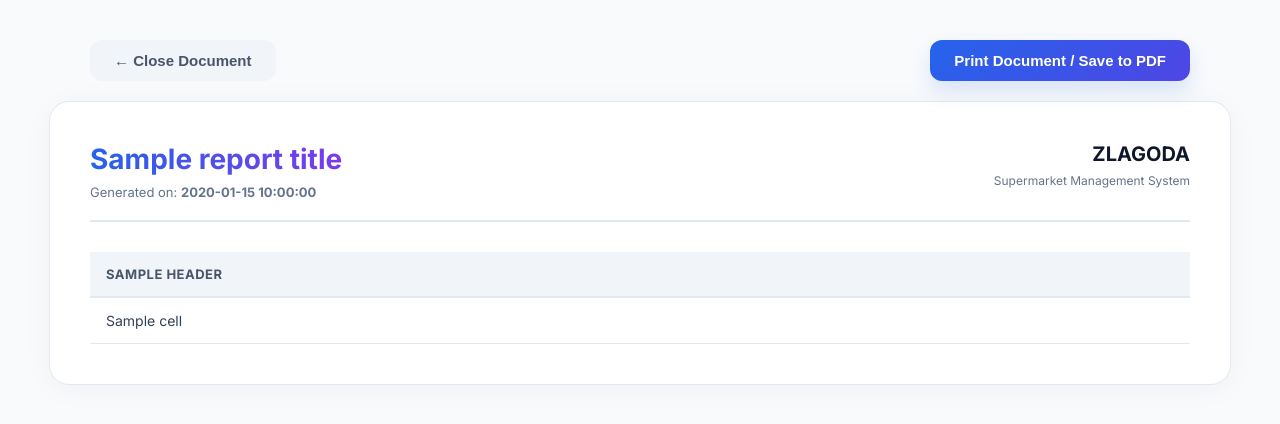
After one commit to Anastasia216/zlagoda, a Flask app: template templates/reports/printable_report.html in a window 1280 px wide. The commit adds this page. Shown: the top 424 px of the page. Run offline with Flask 3, Linux system fonts and the light colour scheme; the template is opened without the code that fills it: most values are stand-ins (such as "Sample title", 1, 10 or a date in 2020); parts of the project's set-up code (start-up, migrations or seed data) failed here and were passed over.

Commit message:
reports added (except empl n recpt)

```diff
--- a/app.py
+++ b/app.py
@@ -12,7 +12,7 @@ from application.routes.customer_card_routes import customer_card_routes
 from application.routes.product_routes import product_routes
 from application.routes.user_routes import user_routes
 from application.routes.auth import auth
-
+from application.routes.report_routes import report_routes
 def create_app():
     app = Flask(__name__)
 
@@ -23,8 +23,8 @@ def create_app():
     app.register_blueprint(category_routes)
     app.register_blueprint(customer_card_routes)
     app.register_blueprint(receipt_routes)
-
     app.register_blueprint(store_product_routes)
+    app.register_blueprint(report_routes)
     @app.route("/")
     @login_required
     def home():
--- a/templates/categories/categories.html
+++ b/templates/categories/categories.html
@@ -1026,10 +1026,7 @@
         Add Category
 
     </button>
-    <button class="main-btn report-btn"
-            onclick="window.location.href='/categories/report'">
-        Report
-    </button>
+<button class="main-btn report-btn" onclick="window.open('/categories/report', '_blank')">Report</button>
 </div>
 
 <div id="profileModal" onclick="outsideClick(event)" style="display:none; position:fixed; top:0; left:0; width:100%; height:100%; background:rgba(0,0,0,0.4); z-index:9999;">
--- a/templates/customer_cards/customer_cards.html
+++ b/templates/customer_cards/customer_cards.html
@@ -239,7 +239,7 @@
 <div class="floating-buttons">
     <button class="main-btn add-btn" onclick="openAddModal()">Add Card</button>
     {% if session["role"] == "manager" %}
-    <button class="main-btn report-btn" onclick="window.location.href='/customer_cards/report'">Report</button>
+    <button class="main-btn report-btn" onclick="window.open('/customer_cards/report', '_blank')">Report</button>
     {% endif %}
 </div>
 
--- a/templates/products/products.html
+++ b/templates/products/products.html
@@ -1166,7 +1166,7 @@
 <div class="floating-buttons">
     {% if session["role"] == "manager" %}
     <button class="main-btn add-btn" onclick="openAddModal()">Add</button>
-    <button class="main-btn report-btn" onclick="window.location.href='/products/report'">Report</button>
+    <button class="main-btn report-btn" onclick="window.open('/products/report', '_blank')">Report</button>
     {% endif %}
 </div>
 
--- /dev/null
+++ b/templates/reports/printable_report.html
@@ -0,0 +1,189 @@
+<!DOCTYPE html>
+<html lang="en">
+<head>
+    <meta charset="UTF-8">
+    <title>{{ report_title }}</title>
+    <link rel="preconnect" href="https://fonts.googleapis.com">
+    <link href="https://fonts.googleapis.com/css2?family=Inter:wght@400;500;600;700&display=swap" rel="stylesheet">
+
+    <style>
+        body {
+            font-family: 'Inter', sans-serif;
+            color: #0f172a;
+            background-color: #f8fafc;
+            padding: 40px;
+            margin: 0;
+        }
+        .report-card {
+            background: #ffffff;
+            max-width: 1100px;
+            margin: 0 auto;
+            padding: 40px;
+            border-radius: 20px;
+            box-shadow: 0 4px 30px rgba(15, 23, 42, 0.04);
+            border: 1px solid #e2e8f0;
+        }
+        .report-header {
+            display: flex;
+            justify-content: space-between;
+            align-items: flex-start;
+            border-bottom: 2px solid #e2e8f0;
+            padding-bottom: 20px;
+            margin-bottom: 30px;
+        }
+        .report-header h1 {
+            font-size: 28px;
+            font-weight: 800;
+            margin: 0 0 8px 0;
+            background: linear-gradient(to right, #2563eb, #7c3aed);
+            -webkit-background-clip: text;
+            -webkit-text-fill-color: transparent;
+        }
+        .company-name {
+            font-size: 20px;
+            font-weight: 800;
+            color: #0f172a;
+            text-align: right;
+        }
+        .meta-info {
+            font-size: 13px;
+            color: #64748b;
+        }
+        table {
+            width: 100%;
+            border-collapse: collapse;
+            margin-top: 10px;
+        }
+        th {
+            background: #f1f5f9;
+            color: #475569;
+            font-weight: 700;
+            font-size: 13px;
+            text-transform: uppercase;
+            letter-spacing: 0.5px;
+            padding: 14px 16px;
+            text-align: left;
+            border-bottom: 2px solid #e2e8f0;
+        }
+        td {
+            padding: 14px 16px;
+            font-size: 14px;
+            color: #334155;
+            border-bottom: 1px solid #e2e8f0;
+        }
+        tr:nth-child(even) {
+            background: #f8fafc;
+        }
+        .no-print-zone {
+            max-width: 1100px;
+            margin: 0 auto 20px auto;
+            display: flex;
+            justify-content: space-between;
+            align-items: center;
+        }
+        .print-btn {
+            background: linear-gradient(135deg, #2563eb, #4f46e5);
+            color: white;
+            border: none;
+            padding: 12px 24px;
+            font-size: 15px;
+            font-weight: 700;
+            border-radius: 12px;
+            cursor: pointer;
+            box-shadow: 0 10px 20px rgba(37, 99, 235, 0.15);
+            transition: 0.2s;
+        }
+        .print-btn:hover {
+            transform: translateY(-2px);
+        }
+        .close-btn {
+            background: #f1f5f9;
+            color: #475569;
+            border: none;
+            padding: 12px 24px;
+            font-size: 15px;
+            font-weight: 600;
+            border-radius: 12px;
+            cursor: pointer;
+            transition: 0.2s;
+        }
+
+        @media print {
+            body {
+                background: #ffffff;
+                padding: 0;
+                margin: 0;
+            }
+            .no-print-zone {
+                display: none !important;
+            }
+            .report-card {
+                box-shadow: none !important;
+                border: none !important;
+                padding: 0 !important;
+                max-width: 100% !important;
+            }
+            .report-header h1 {
+                -webkit-text-fill-color: initial !important;
+                color: #000000 !important;
+            }
+            th {
+                background: #e2e8f0 !important;
+                color: #000000 !important;
+                border-bottom: 2px solid #000000 !important;
+            }
+            td {
+                border-bottom: 1px solid #cbd5e1 !important;
+            }
+        }
+    </style>
+</head>
+<body>
+
+    <div class="no-print-zone">
+        <button class="close-btn" onclick="window.close()">← Close Document</button>
+        <button class="print-btn" onclick="window.print()">Print Document / Save to PDF</button>
+    </div>
+
+    <div class="report-card">
+        <div class="report-header">
+            <div>
+                <h1>{{ report_title }}</h1>
+                <div class="meta-info">Generated on: <b>{{ generated_at }}</b></div>
+            </div>
+            <div class="company-name">
+                ZLAGODA<br>
+                <span style="font-size: 12px; color: #64748b; font-weight: 400;">Supermarket Management System</span>
+            </div>
+        </div>
+
+        <table>
+            <thead>
+                <tr>
+                    {% for header in headers %}
+                    <th>{{ header }}</th>
+                    {% endfor %}
+                </tr>
+            </thead>
+            <tbody>
+                {% if data %}
+                    {% for row in data %}
+                    <tr>
+                        {% for cell in row %}
+                        <td>{{ cell }}</td>
+                        {% endfor %}
+                    </tr>
+                    {% endfor %}
+                {% else %}
+                    <tr>
+                        <td colspan="{{ headers|length }}" style="text-align: center; color: #94a3b8; padding: 40px;">
+                            No records found for this report.
+                        </td>
+                    </tr>
+                {% endif %}
+            </tbody>
+        </table>
+    </div>
+
+</body>
+</html>
--- a/templates/store_products/store_products.html
+++ b/templates/store_products/store_products.html
@@ -886,7 +886,7 @@
 <div class="floating-buttons">
     {% if session["role"] == "manager" %}
     <button class="main-btn add-btn" onclick="openAddModal()">Add</button>
-    <button class="main-btn report-btn" onclick="window.location.href='/products/report'">Report</button>
+    <button class="main-btn report-btn" onclick="window.open('/store_products/report', '_blank')">Report</button>
     {% endif %}
 </div>
 
```
Also changed, not shown: application/routes/report_routes.py (added, +146 -0 lines), create.py (deleted, +0 -43 lines), create_cashier.py (deleted, +0 -45 lines), templates/report.html (deleted).
